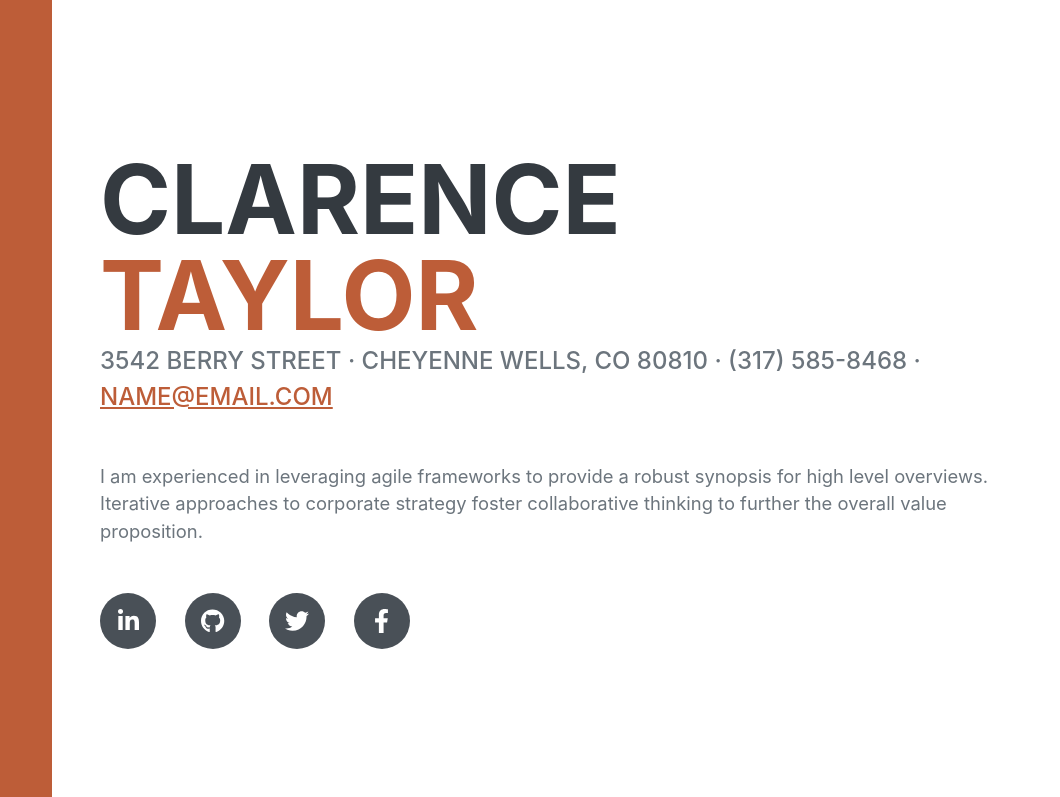
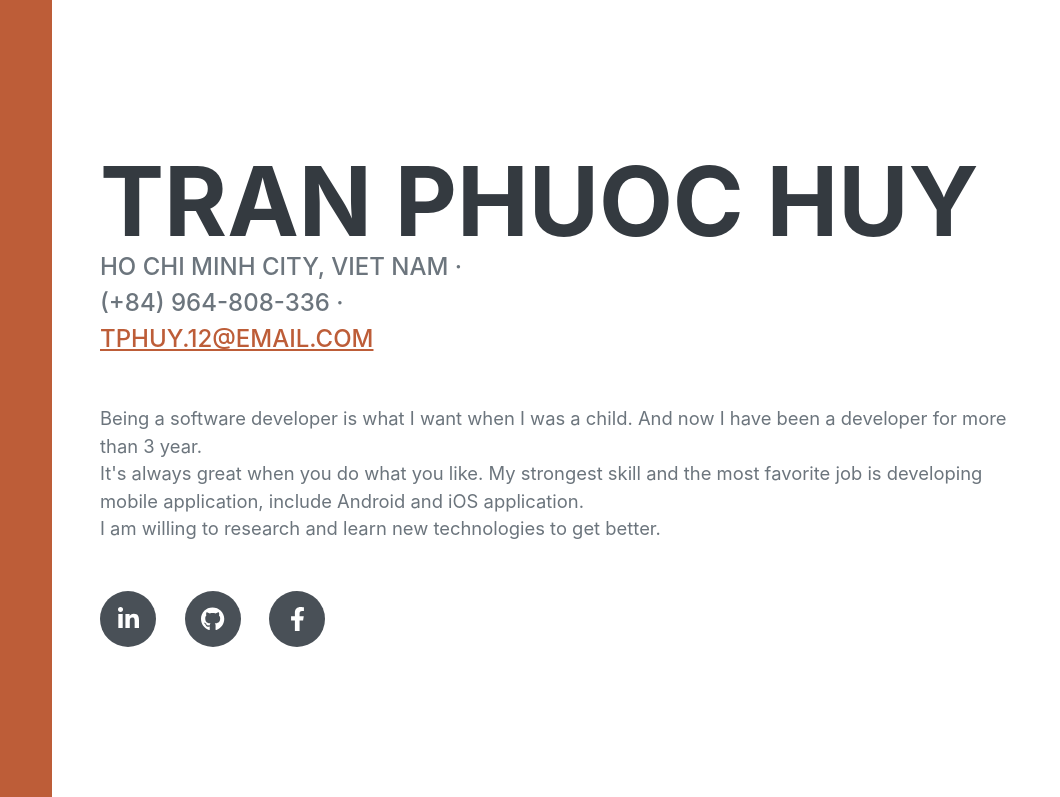
Before and after one commit to xxhuytran/huytran, a plain HTML site: page index.html in a window 1280 px wide. Shown: the top 797 px of the page, 220-1280 px from the left. Drawn offline with nearby package versions, Linux system fonts and the light colour scheme; a web font is replaced by a local one.

Commit message:
edit some profile information

```diff
--- a/index.html
+++ b/index.html
@@ -5,7 +5,7 @@
         <meta name="viewport" content="width=device-width, initial-scale=1, shrink-to-fit=no" />
         <meta name="description" content="" />
         <meta name="author" content="" />
-        <title>Resume - Start Bootstrap Theme</title>
+        <title>Tran Phuoc Huy - Resume</title>
         <link rel="icon" type="image/x-icon" href="assets/img/favicon.ico" />
         <!-- Font Awesome icons (free version)-->
         <script src="https://use.fontawesome.com/releases/v6.3.0/js/all.js" crossorigin="anonymous"></script>
@@ -40,19 +40,21 @@
             <section class="resume-section" id="about">
                 <div class="resume-section-content">
                     <h1 class="mb-0">
-                        Clarence
-                        <span class="text-primary">Taylor</span>
+                        Tran Phuoc Huy
                     </h1>
                     <div class="subheading mb-5">
-                        3542 Berry Street · Cheyenne Wells, CO 80810 · (317) 585-8468 ·
-                        <a href="mailto:name@email.com">name@email.com</a>
+                        Ho Chi Minh city, Viet Nam ·<br/>
+                        (+84) 964-808-336 ·<br/>
+                        <a href="mailto:tphuy.12@email.com">tphuy.12@email.com</a>
                     </div>
-                    <p class="lead mb-5">I am experienced in leveraging agile frameworks to provide a robust synopsis for high level overviews. Iterative approaches to corporate strategy foster collaborative thinking to further the overall value proposition.</p>
+                    <p class="lead mb-5">Being a software developer is what I want when I was a child. And now I have been a developer for more than 3 year.<br/>
+                        It's always great when you do what you like. My strongest skill and the most favorite job is developing mobile
+                        application, include Android and iOS application.<br/>
+                        I am willing to research and learn new technologies to get better.</p>
                     <div class="social-icons">
-                        <a class="social-icon" href="#!"><i class="fab fa-linkedin-in"></i></a>
-                        <a class="social-icon" href="#!"><i class="fab fa-github"></i></a>
-                        <a class="social-icon" href="#!"><i class="fab fa-twitter"></i></a>
-                        <a class="social-icon" href="#!"><i class="fab fa-facebook-f"></i></a>
+                        <a class="social-icon" target="_blank" href="https://www.linkedin.com/in/phuochuytran/"><i class="fab fa-linkedin-in"></i></a>
+                        <a class="social-icon" target="_blank" href="https://github.com/xxhuytran"><i class="fab fa-github"></i></a>
+                        <a class="social-icon" target="_blank" href="https://www.facebook.com/tr.p.huy/"><i class="fab fa-facebook-f"></i></a>
                     </div>
                 </div>
             </section>
```
